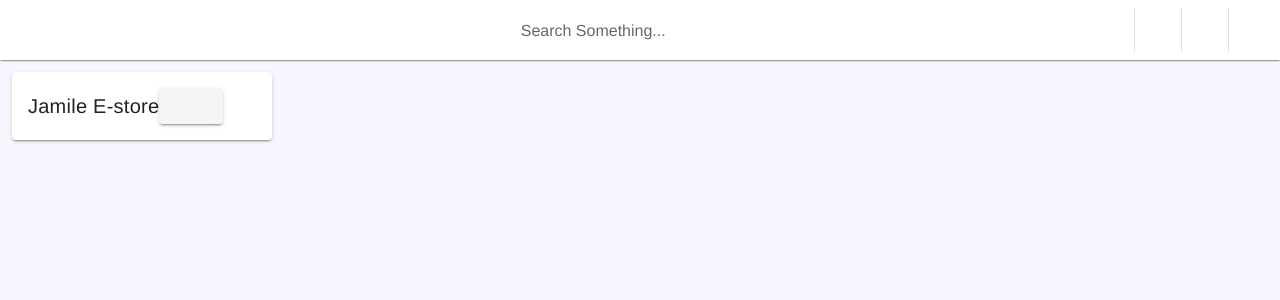
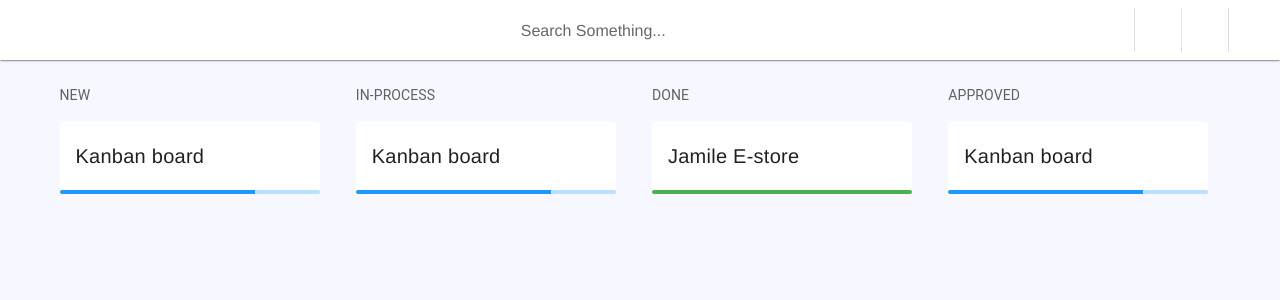
Before and after one commit to vjaos/Tasky-frontend, a Vue app: page / in a window 1280 px wide. Shown: the top 300 px of the page. Built offline with nearby package versions, Linux system fonts and the light colour scheme; the HTML template or start-up script is replaced by a standard one.

Commit message:
implement kanban board

```diff
--- a/package.json
+++ b/package.json
@@ -10,14 +10,15 @@
   "dependencies": {
     "axios": "^0.19.2",
     "core-js": "^3.6.4",
+    "dragula": "^3.7.2",
     "node-sass": "^4.13.1",
     "sass-loader": "^8.0.2",
     "vee-validate": "^3.2.5",
     "vue": "^2.6.11",
-    "vue-kanban": "^1.6.2",
     "vue-router": "^3.1.6",
     "vuetify": "^2.2.18",
-    "vuex": "^3.1.3"
+    "vuex": "^3.1.3",
+    "xstate": "^4.9.1"
   },
   "devDependencies": {
     "@vue/cli-plugin-babel": "^4.2.3",
--- a/src/App.vue
+++ b/src/App.vue
@@ -4,7 +4,6 @@
         <v-content app>
             <v-container fluid>
                 <router-view></router-view>
-                <project-card></project-card>
             </v-container>
         </v-content>
     </v-app>
@@ -13,10 +12,9 @@
 <script>
 
     import NavMenu from "./components/NavMenu";
-    import ProjectCard from "./components/ProjectCard";
 
     export default {
-        components: {ProjectCard, NavMenu},
+        components: {NavMenu},
         computed: {
             currentUser() {
                 return this.$store.state.auth.user;
--- /dev/null
+++ b/src/components/Kanban.vue
@@ -0,0 +1,60 @@
+<template>
+    <v-layout class="drag-list" row justify-space-between align-content-center>
+        <div class="drag-options"></div>
+        <kanban-column
+                v-for="(stage, i) in stages" :key="i"
+                :stage="stage"
+                :projects="getBlocks(stage)"
+                class="kanban-column"
+        />
+    </v-layout>
+</template>
+
+<script>
+    import KanbanColumn from "./KanbanColumn";
+
+    export default {
+        name: "Kanban",
+        components: {KanbanColumn,},
+        props: {
+            stages: {
+                type: Array,
+                required: true
+            },
+            blocks: {
+                type: Array,
+                required: true
+            },
+            config: {
+                type: Object,
+                default: () => ({}),
+            },
+            stateMachineConfig: {
+                type: Object,
+                default: null,
+            }
+        },
+        data() {
+            return {
+                machine: null
+            }
+        },
+        updated() {
+            this.drake.containers = this.$refs.list;
+        },
+        computed: {
+            localBlocks() {
+                return this.blocks
+            }
+        },
+        methods: {
+            getBlocks(status) {
+                return this.localBlocks.filter(block => block.status === status);
+            }
+        }
+    }
+</script>
+
+<style scoped>
+
+</style>
--- /dev/null
+++ b/src/components/KanbanColumn.vue
@@ -0,0 +1,35 @@
+<template>
+    <v-col class="drag-inner-list" ref="list">
+        <span class="subtitle-2 grey--text text--darken-2 font-weight-regular text-uppercase">{{stage}}</span>
+        <project-card
+                class="mt-4"
+                v-for="block in projects"
+                :key="block.id"
+                :project="block"
+                :data-block-id="block.id"
+        />
+    </v-col>
+</template>
+
+<script>
+    import ProjectCard from "./ProjectCard";
+
+    export default {
+        name: "KanbanColumn",
+        components: {ProjectCard},
+        props: {
+            stage: {
+                type: String,
+                required: true
+            },
+            projects: {
+                type: Array,
+                required: true
+            }
+        }
+    }
+</script>
+
+<style scoped>
+
+</style>
--- a/src/components/ProjectCard.vue
+++ b/src/components/ProjectCard.vue
@@ -1,14 +1,20 @@
 <template>
-    <v-card max-width="260px">
-        <v-layout justify-center column>
+    <v-card flat max-width="260px" width="260px">
+        <v-layout justify-space-around align-content-center column>
+
             <v-card-title>
                 {{ project.name}}
-                <v-btn @click="show = !show">
-
+                <v-spacer></v-spacer>
+                <v-btn icon @click="show = !show">
+                    <v-icon>{{show ? 'mdi-minus': 'mdi-plus' }}</v-icon>
                 </v-btn>
             </v-card-title>
+            <div v-show="!show">
+                <v-progress-linear :color="percent === 100 ? 'success' : 'blue'" rounded
+                                   v-model="percent"></v-progress-linear>
+            </div>
             <v-expand-transition>
-                <div align="center" v-show="show">
+                <div v-show="show">
                     <v-list>
                         <v-list-item
                                 v-for="(issue, i) in project.issues"
@@ -18,57 +24,45 @@
                                 <div class="caption-1">
                                     <v-chip v-if="!issue.isDone" outlined small color="blue"></v-chip>
                                     <v-icon color="blue" v-else>mdi-checkbox-marked-circle</v-icon>
-                                    {{issue.name}}
+                                    <span class="ml-2">{{issue.name}}</span>
                                 </div>
                             </template>
                         </v-list-item>
                     </v-list>
-
-                    <v-btn width="212px" justify-end class="mx-auto mb-5">
+                    <v-btn width="214px" max-width="214px" elevation="0" class="mb-5 ml-5">
                         <span class="font-weight-medium caption">VIEW PROJECT</span>
                     </v-btn>
-
                 </div>
             </v-expand-transition>
         </v-layout>
+
     </v-card>
 </template>
 
 <script>
     export default {
         name: "ProjectCard",
+        props: {
+            project: {
+                type: Object,
+                required: true
+            }
+        },
         data() {
             return {
                 show: false,
-                project: {
-                    name: 'Jamile E-store',
-                    description: 'Description',
-                    issues: [
-                        {
-                            name: 'Main Page Design',
-                            isDone: true
-                        },
-                        {
-                            name: 'E-catalogue, Filter, Search',
-                            isDone: false
-                        },
-                        {
-                            name: 'Style Guide, Whitepaper',
-                            isDone: true
-                        },
-                        {
-                            name: 'Full Icon Set',
-                            isDone: false
-                        }
-                    ]
-                }
             }
         },
         computed: {
             percent() {
                 return Math.ceil(
-                    (this.project.issues.filter(is => is.isDone).length / this.project.issues.length) * 100
+                    (this.doneIssues() / this.project.issues.length) * 100
                 )
+            },
+        },
+        methods: {
+            doneIssues() {
+                return this.project.issues.filter(is => is.isDone).length;
             }
         }
     }
@@ -76,4 +70,5 @@
 
 <style scoped>
 
+
 </style>
--- a/src/router.js
+++ b/src/router.js
@@ -1,19 +1,18 @@
 import Vue from 'vue'
 import VueRouter from 'vue-router'
+import Dashboard from "./view/Dashboard";
+import Login from "./view/Login";
 
 
 Vue.use(VueRouter);
 
 export const router = new VueRouter({
     mode: 'history',
-    // routes: [
-    //     {path: '/', component: DashboardView},
-    //     {path: '/login', component: LoginView},
-    //     {path: '/projects', component: ProjectView},
-    //     {path: '/events', component: EventsView},
-    //     {path: '/board', component: BoardView},
-    //     {path: '*', redirect: '/'}
-    // ]
+    routes: [
+        {path: '/', component: Dashboard},
+        {path: '/login', component: Login},
+        {path: '*', redirect: '/'}
+    ]
 });
 
 // router.beforeEach((to, from, next) => {
--- a/src/view/Dashboard.vue
+++ b/src/view/Dashboard.vue
@@ -1,15 +1,134 @@
 <template>
-    <project-card></project-card>
+    <v-container>
+        <kanban :stages="stages"
+                :blocks="blocks"
+        >
+        </kanban>
+    </v-container>
 </template>
 
 <script>
-    import ProjectCard from "../components/ProjectCard";
+    import Kanban from "../components/Kanban";
+
     export default {
         name: "Dashboard",
-        components: {ProjectCard}
+        components: {Kanban},
+        data() {
+            return {
+
+
+                stages: ['new', 'in-process', 'done', 'approved'],
+                blocks: [
+                    {
+                        id: 2,
+                        name: 'Kanban board',
+                        status: 'new',
+                        description: 'Description',
+                        issues: [
+                            {
+                                name: 'Main Page Design',
+                                isDone: true
+                            },
+                            {
+                                name: 'E-catalogue, Filter, Search',
+                                isDone: true
+                            },
+                            {
+                                name: 'Style Guide, Whitepaper',
+                                isDone: true
+                            },
+                            {
+                                name: 'Full Icon Set',
+                                isDone: false
+                            }
+                        ]
+                    },
+                    //#2
+                    {
+                        id: 1,
+                        status: 'done',
+                        name: 'Jamile E-store',
+                        description: 'Description',
+                        issues: [
+                            {
+                                name: 'Main Page Design',
+                                isDone: true
+                            },
+                            {
+                                name: 'E-catalogue, Filter, Search',
+                                isDone: true
+                            },
+                            {
+                                name: 'Style Guide, Whitepaper',
+                                isDone: true
+                            },
+                            {
+                                name: 'Full Icon Set',
+                                isDone: true
+                            }
+                        ]
+                    },
+                    {
+                        id: 3,
+                        name: 'Kanban board',
+                        status: 'in-process',
+                        description: 'Description',
+                        issues: [
+                            {
+                                name: 'Main Page Design',
+                                isDone: true
+                            },
+                            {
+                                name: 'E-catalogue, Filter, Search',
+                                isDone: true
+                            },
+                            {
+                                name: 'Style Guide, Whitepaper',
+                                isDone: true
+                            },
+                            {
+                                name: 'Full Icon Set',
+                                isDone: false
+                            }
+                        ]
+                    },
+                    {
+                        id: 4,
+                        name: 'Kanban board',
+                        status: 'approved',
+                        description: 'Description',
+                        issues: [
+                            {
+                                name: 'Main Page Design',
+                                isDone: true
+                            },
+                            {
+                                name: 'E-catalogue, Filter, Search',
+                                isDone: true
+                            },
+                            {
+                                name: 'Style Guide, Whitepaper',
+                                isDone: true
+                            },
+                            {
+                                name: 'Full Icon Set',
+                                isDone: false
+                            }
+                        ]
+                    },
+                ]
+            }
+        }
     }
 </script>
 
 <style scoped>
+    #create .v-speed-dial {
+        position: absolute;
+    }
+
+    #create .v-btn--floating {
+        position: relative;
+    }
 
 </style>
```
Also changed, not shown: src/view/Login.vue (renamed from src/view/LoginView.vue), 1 other file (tests, documents, lock files or other folders).
